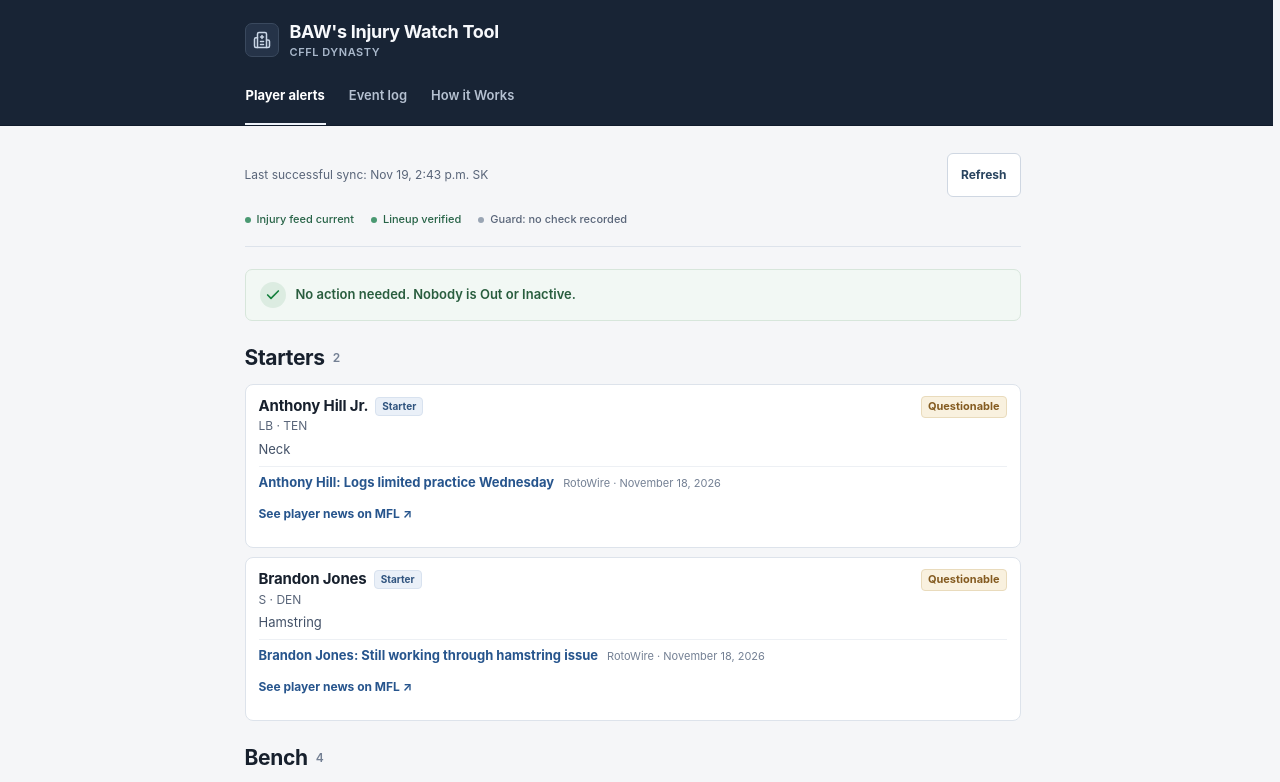
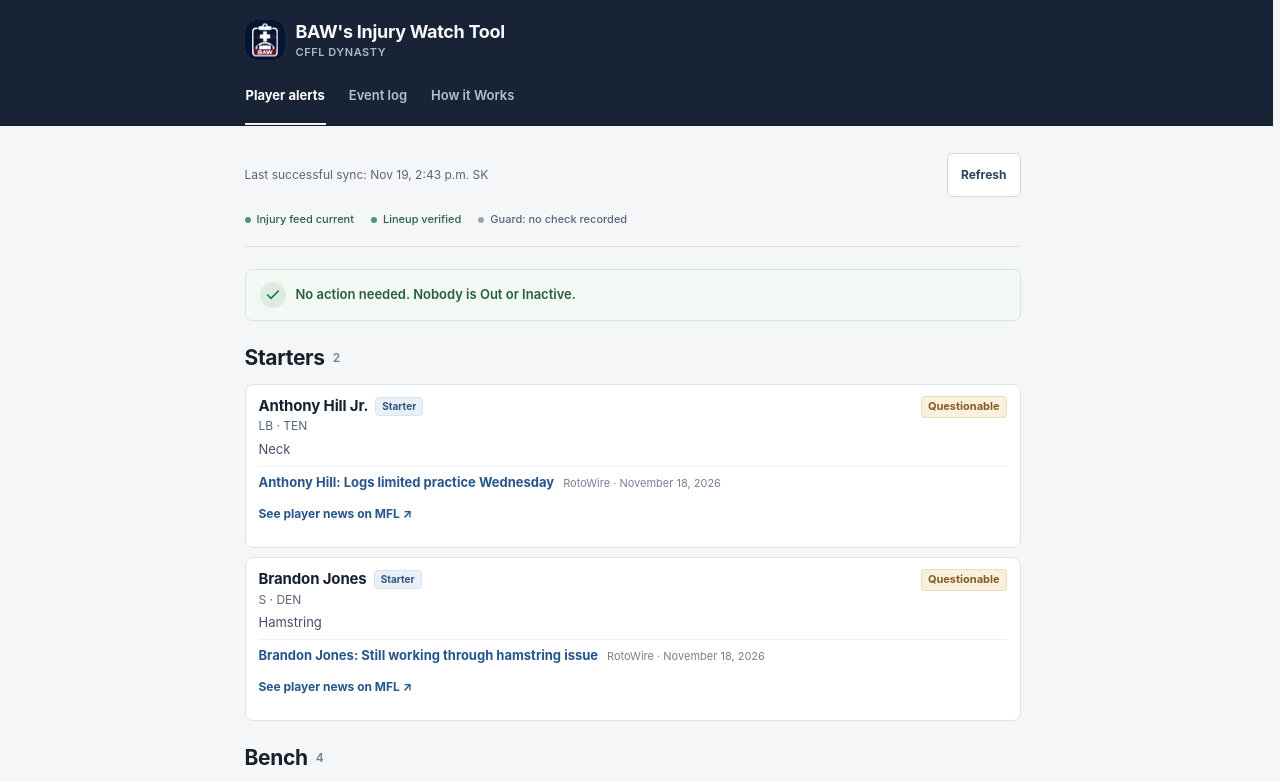
Before and after one commit to williamsbryce/fantasy-injury-watch, a plain HTML site: page site/index.html in a window 1280 px wide. Shown: the top 782 px of the page. Drawn offline with Linux system fonts and the light colour scheme.

Commit message:
Use BAW app icon for Chrome favicon and dashboard masthead

```diff
--- a/site/index.html
+++ b/site/index.html
@@ -3,7 +3,9 @@
 <head>
 <meta charset="utf-8"><meta name="viewport" content="width=device-width, initial-scale=1, viewport-fit=cover">
 <meta name="theme-color" content="#182435"><title>BAW's Injury Watch Tool</title>
-<link rel="icon" type="image/png" href="favicon.png" sizes="180x180">
+<link rel="icon" type="image/png" sizes="16x16" href="favicon-16.png?v=2">
+<link rel="icon" type="image/png" sizes="32x32" href="favicon-32.png?v=2">
+<link rel="shortcut icon" type="image/png" href="favicon-32.png?v=2">
 <link rel="apple-touch-icon" href="apple-touch-icon.png" sizes="180x180">
 <meta name="apple-mobile-web-app-title" content="BAW Injury Watch">
 <style>
@@ -22,8 +24,7 @@ button:focus-visible,a:focus-visible,[tabindex]:focus-visible{outline:2px solid
 header{margin:0 calc(50% - 50vw) 27px;padding:calc(20px + env(safe-area-inset-top,0px)) 22px 0;background:var(--navy);color:#f7f9fc;border-bottom:1px solid #101b2b}
 .header-inner{max-width:776px;margin:0 auto}
 .logo{display:flex;align-items:center;gap:11px}
-.mark{display:grid;place-items:center;flex:0 0 34px;width:34px;height:34px;border:1px solid #3a495e;border-radius:7px;background:#253348}
-.mark svg{width:18px;height:18px;stroke:#cad6e6}
+.mark{display:block;flex:0 0 40px;width:40px;height:40px;object-fit:cover;border-radius:12px;background:var(--navy)}
 .brand{min-width:0}.brand>span{display:block;font-size:18px;font-weight:730;letter-spacing:-.3px;line-height:1.3}
 .brand-subtitle{margin-top:1px;color:#aab9cc;font-size:11px;font-weight:600;letter-spacing:.05em;text-transform:uppercase}
 .tabs{display:flex;align-items:stretch;gap:22px;margin:19px 0 0;padding:0;background:none;border:0;border-radius:0}
@@ -159,7 +160,7 @@ h2 .dot{display:none}small,.meta{color:var(--muted)}.meta{font-size:12px}
 </head><body><main>
 <header>
   <div class="header-inner">
-    <div class="logo"><div class="mark"><svg width="20" height="20" viewBox="0 0 24 24" fill="none" stroke="#f87171" stroke-width="2" stroke-linecap="round" stroke-linejoin="round" aria-hidden="true"><path d="M12 6v4"/><path d="M14 8h-4"/><path d="M14 14h-4"/><path d="M14 18h-4"/><path d="M18 12h2a2 2 0 0 1 2 2v6a2 2 0 0 1-2 2H4a2 2 0 0 1-2-2v-9a2 2 0 0 1 2-2h2"/><path d="M18 22V4a2 2 0 0 0-2-2H8a2 2 0 0 0-2 2v18"/></svg></div><div class="brand"><span>BAW's Injury Watch Tool</span><div class="brand-subtitle">CFFL Dynasty</div></div></div>
+    <div class="logo"><img class="mark" src="favicon.png" alt="" width="40" height="40" decoding="async"><div class="brand"><span>BAW's Injury Watch Tool</span><div class="brand-subtitle">CFFL Dynasty</div></div></div>
 <nav class="tabs" role="tablist" aria-label="Dashboard views">
   <button class="tab" type="button" role="tab" id="tab-injuries" aria-selected="true" aria-controls="injuriesTab" tabindex="0" data-tab="injuries">Player alerts</button>
   <button class="tab" type="button" role="tab" id="tab-events" aria-selected="false" aria-controls="eventsTab" tabindex="-1" data-tab="events">Event log</button>
```
